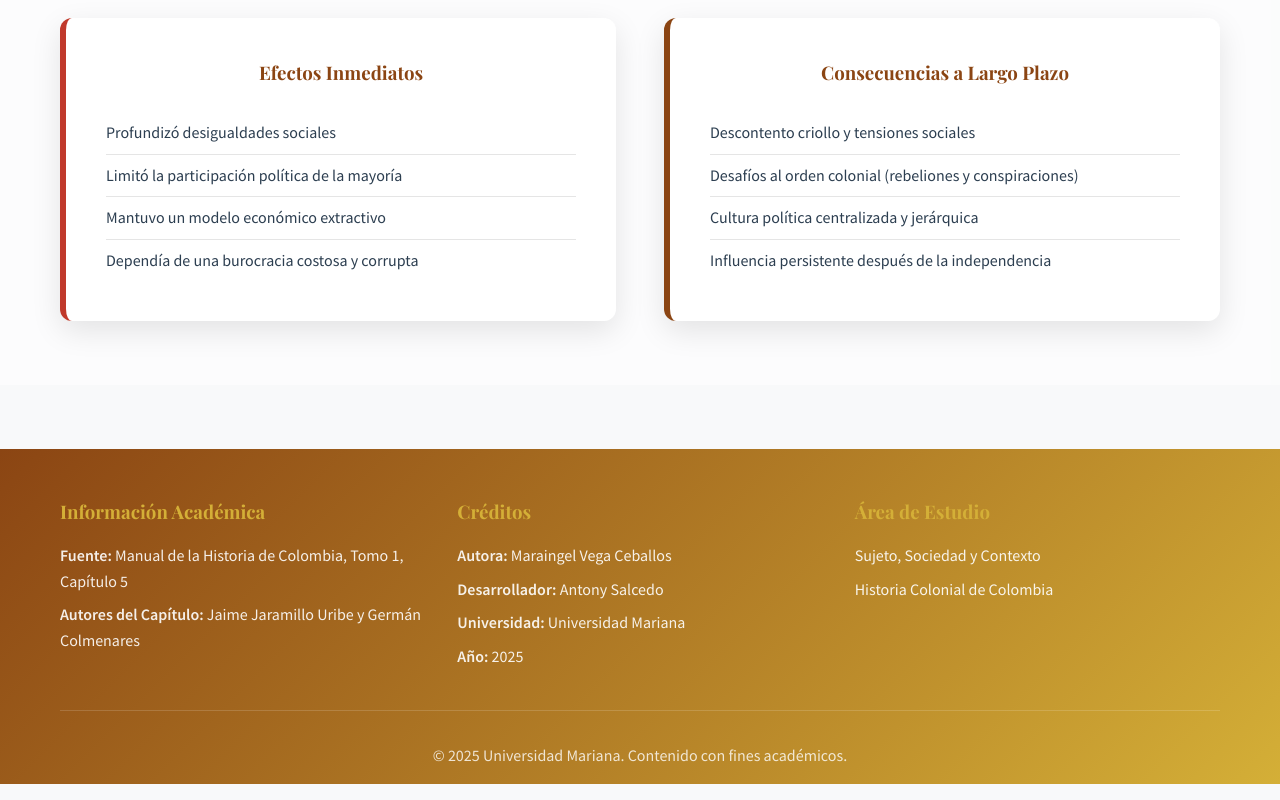
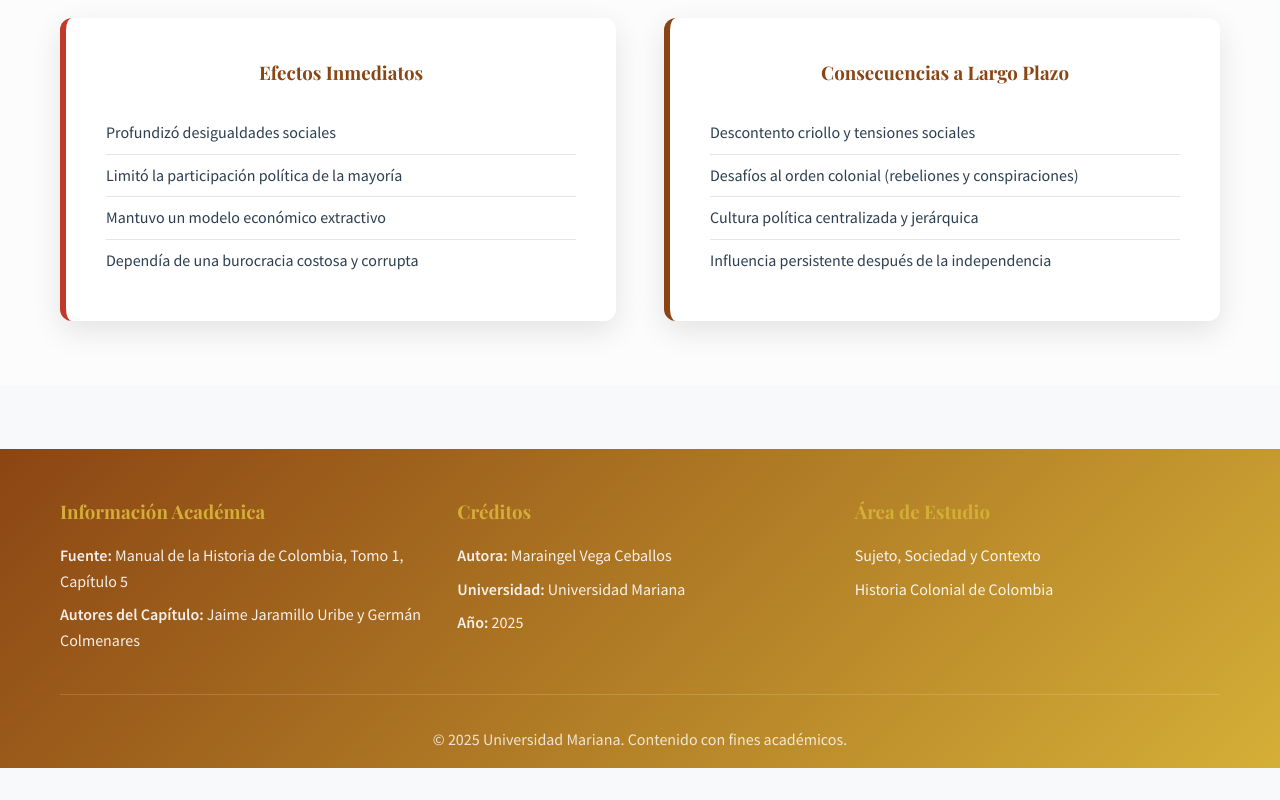
Before and after one commit to Toony-007/Mangel-Historia, a plain HTML site: page index.html in a window 1280 px wide. Shown: the part 10282-11082 px from the top of the page. Drawn offline with nearby package versions, Linux system fonts and the light colour scheme.

Commit message:
Update index.html

```diff
--- a/index.html
+++ b/index.html
@@ -541,7 +541,7 @@
                 <div class="footer-section">
                     <h3>Créditos</h3>
                     <p><strong>Autora:</strong> Maraingel Vega Ceballos</p>
-                    <p><strong>Desarrollador:</strong> Antony Salcedo</p>
+                    <!-- <p><strong>Desarrollador:</strong> Antony Salcedo</p> -->
                     <p><strong>Universidad:</strong> Universidad Mariana</p>
                     <p><strong>Año:</strong> 2025</p>
                 </div>
```
